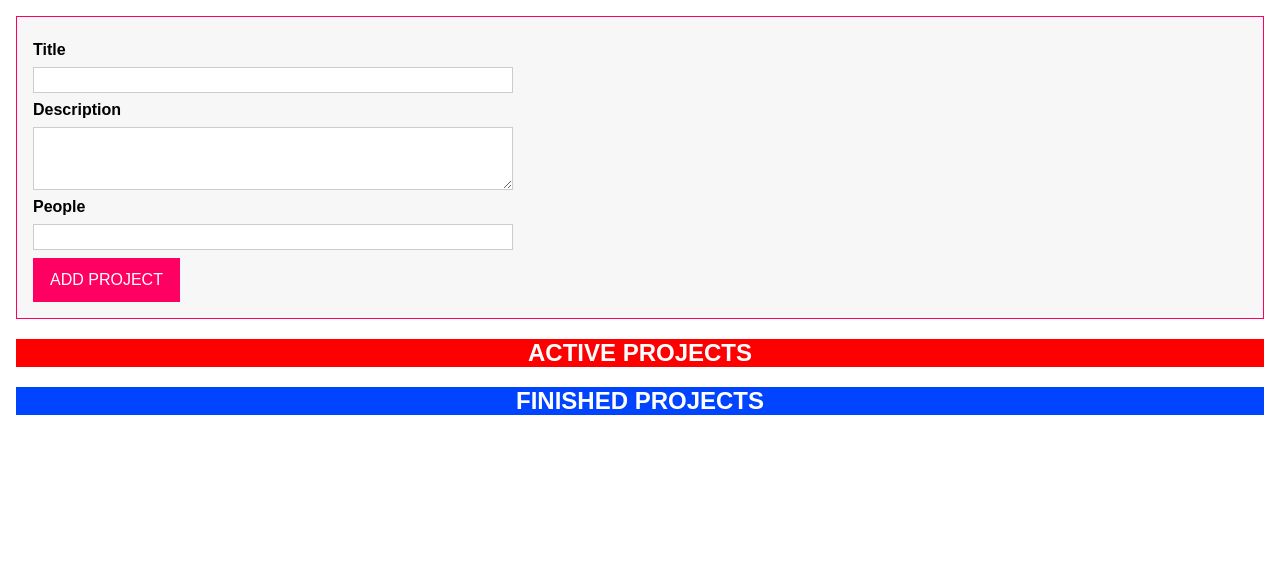
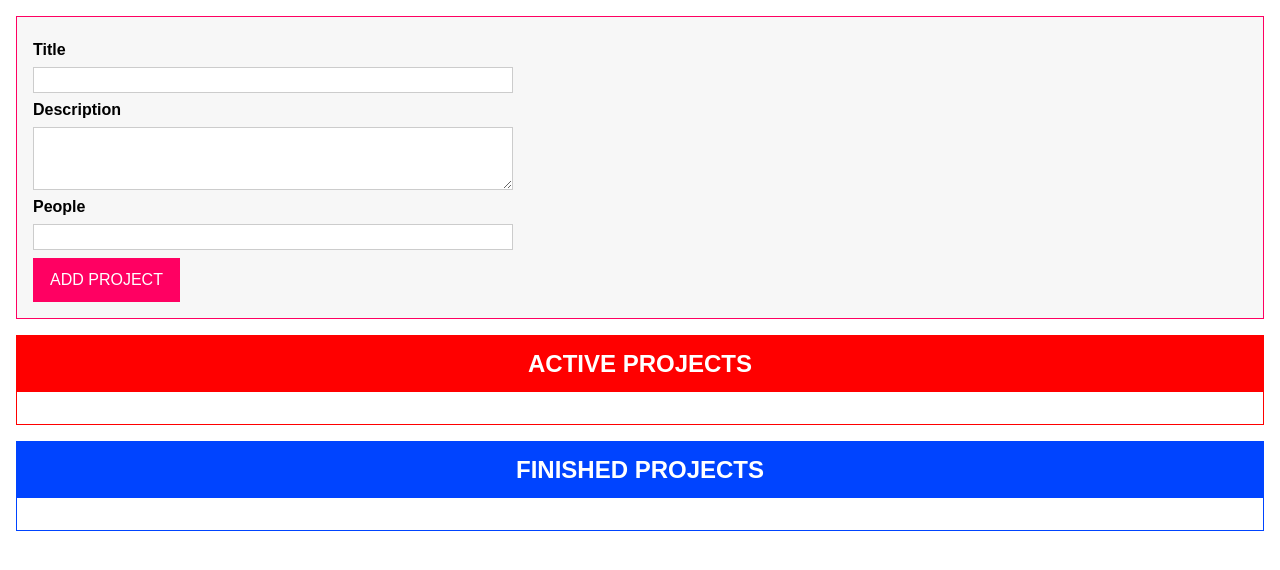
Before and after one commit to ttanhvu1712/typescript, a website with bundled scripts: page drag-and-drop/index.html in a window 1280 px wide. Built offline with nearby package versions, Linux system fonts and the light colour scheme.

Commit message:
Inheritance and Generic

```diff
--- a/drag-and-drop/app.css
+++ b/drag-and-drop/app.css
@@ -70,7 +70,7 @@ button:active {
 
 #finished-projects {
   margin: 1rem;
-  border-color: #0044ff;
+  border: 1px solid #0044ff;
 }
 
 #finished-projects header {
@@ -79,15 +79,23 @@ button:active {
   background: #0044ff;
 }
 
+#finished-projects h2 {
+  margin: 0;
+}
+
 #active-projects {
   margin: 1rem;
-  border-color: red;
+  border: 1px solid red;
 }
 
 #active-projects header {
   text-align: center;
   color: white;
   background: red;
+}
+
+#active-projects h2 {
+  margin: 0;
 }
 
 
--- a/drag-and-drop/src/app.ts
+++ b/drag-and-drop/src/app.ts
@@ -53,19 +53,28 @@ enum ProjectStatus {
   Finished,
 }
 
-// Project Type
-type Listener = (projects: Project[]) => void
+type Listener<T> = (projects: T[]) => void
 class Project {
   constructor(public id: string, public title: string, public description: string, public people: number, public status: ProjectStatus) {}
 }
 
+// State Class
+class State<T> {
+  protected listeners: Listener<T>[] = []
+
+  addListener(listener: Listener<T>) {
+    this.listeners.push(listener)
+  }
+}
+
 //ProjectState Class
-class ProjectState {
-  private listeners: Listener[] = []
+class ProjectState extends State<Project>{
   private projects: Project[] = []
   private static instance: ProjectState
 
-  private constructor() {}
+  private constructor() {
+    super()
+  }
 
   static getInstance() {
     if (this.instance) return this.instance
@@ -79,81 +88,91 @@ class ProjectState {
 
     this.listeners.forEach((listenerFn) => listenerFn(this.projects.slice()))
   }
-
-  addListener(listener: Listener) {
-    this.listeners.push(listener)
-  }
 }
 
 const prjState = ProjectState.getInstance()
 
+
+//Component Class
+abstract class Component<T extends HTMLElement, U extends HTMLElement> {
+  templateEl: HTMLTemplateElement
+  hostEl: T
+  el: U
+
+  constructor(templateElId: string, hostElId: string, insertAtStart: boolean, newElId?: string) {
+    this.templateEl = <HTMLTemplateElement>document.getElementById(templateElId)!
+    this.hostEl = <T>document.getElementById(hostElId)!
+
+    const importNode = document.importNode(this.templateEl.content, true)
+    this.el = <U>importNode.firstElementChild
+    newElId && (this.el.id = newElId)
+
+    this.attach(insertAtStart)
+  }
+
+  private attach(insertAtStart: boolean) {
+    this.hostEl.insertAdjacentElement(insertAtStart ? 'afterbegin' : 'beforeend', this.el)
+  }
+
+  protected abstract configure(): void
+  protected abstract renderContent(): void
+}
+
 //ProjectList Class
-class ProjectList {
-  templateEl: HTMLTemplateElement
-  hostEl: HTMLDivElement
-  el: HTMLElement
+class ProjectList extends Component<HTMLDivElement, HTMLElement> {
   assignedProjects: Project[] = []
 
   constructor(private type: 'active' | 'finished') {
-    this.templateEl = <HTMLTemplateElement>document.getElementById('project-list')!
-    this.hostEl = <HTMLDivElement>document.getElementById('app')!
+    super('project-list', 'app', false, `${type}-projects`)
 
-    const importNode = document.importNode(this.templateEl.content, true)
-    this.el = <HTMLElement>importNode.firstElementChild
-    this.el.id = `${this.type}-projects`
+    this.renderContent()
+    this.configure()
+  }
 
+  renderContent() {
+    const listId = `${this.type}-projects-list`
+    this.el.className = 'projects'
+    this.el.querySelector('ul')!.id = listId
+    this.el.querySelector('h2')!.textContent = this.type.toUpperCase() + ' PROJECTS'
+  }
+
+  configure() {
     prjState.addListener((projects: Project[]) => {
-      this.assignedProjects = projects
+      const relevantProjects = projects.filter((prj) => {
+        if (this.type === 'active') return prj.status === ProjectStatus.Active
+        if (this.type === 'finished') return prj.status === ProjectStatus.Finished
+      })
+
+      this.assignedProjects = relevantProjects
       this.renderProjects()
     })
-
-    this.attach()
-    this.renderContent()
   }
 
   private renderProjects() {
     const listEl = <HTMLElement>document.getElementById(`${this.type}-projects-list`)!
+    listEl.innerHTML = ''
     this.assignedProjects.forEach((prj) => {
       const item = document.createElement('li')
       item.textContent = prj.title
       listEl.appendChild(item)
     })
   }
-
-  private renderContent() {
-    const listId = `${this.type}-projects-list`
-    this.el.querySelector('ul')!.id = listId
-    this.el.querySelector('h2')!.textContent = this.type.toUpperCase() + ' PROJECTS'
-  }
-
-  private attach() {
-    this.hostEl.insertAdjacentElement('beforeend', this.el)
-  }
 }
 
 // ProjectInput Class
-class ProjectInput {
-  templateEl: HTMLTemplateElement
-  hostEl: HTMLDivElement
-  el: HTMLFormElement
+class ProjectInput extends Component<HTMLDivElement, HTMLFormElement> {
   titleInputEl: HTMLInputElement
   descriptionInputEl: HTMLInputElement
   peopleInputEl: HTMLInputElement
 
   constructor() {
-    this.templateEl = <HTMLTemplateElement>document.getElementById('project-input')!
-    this.hostEl = <HTMLDivElement>document.getElementById('app')!
-
-    const importNode = document.importNode(this.templateEl.content, true)
-    this.el = <HTMLFormElement>importNode.firstElementChild
-    this.el.id = 'user-input'
-
+    super('project-input', 'app', true, 'user-input')
     this.titleInputEl = <HTMLInputElement>this.el.querySelector('#title')!
     this.descriptionInputEl = <HTMLInputElement>this.el.querySelector('#description')!
     this.peopleInputEl = <HTMLInputElement>this.el.querySelector('#people')!
 
+    this.renderContent()
     this.configure()
-    this.attach()
   }
 
   @autoBind
@@ -204,13 +223,11 @@ class ProjectInput {
     }
   }
 
-  private configure() {
+  configure() {
     this.el.addEventListener('submit', this.submitHandler)
   }
 
-  private attach() {
-    this.hostEl.insertAdjacentElement('afterbegin', this.el)
-  }
+  renderContent() {}
 }
 
 const prjInput = new ProjectInput()
```
